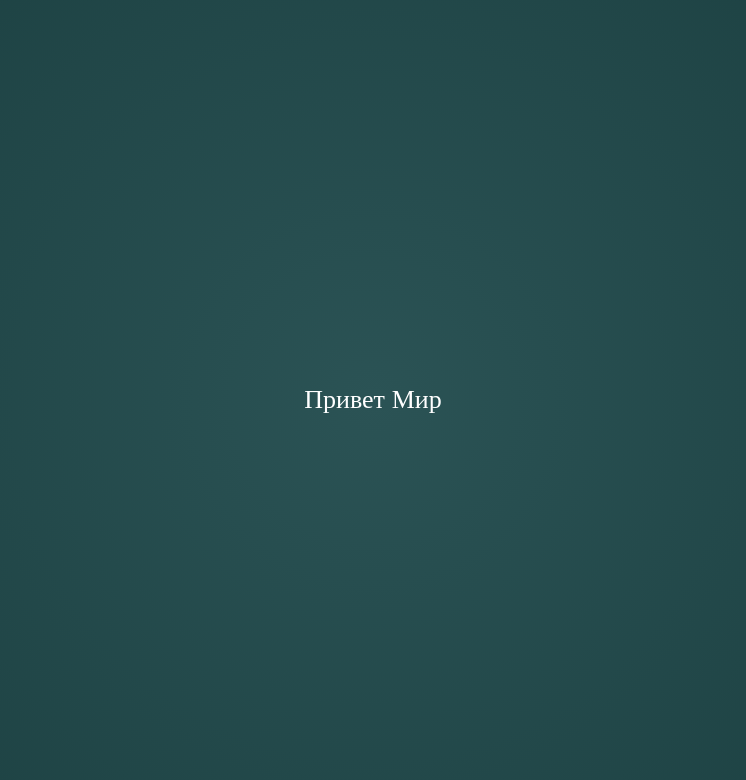
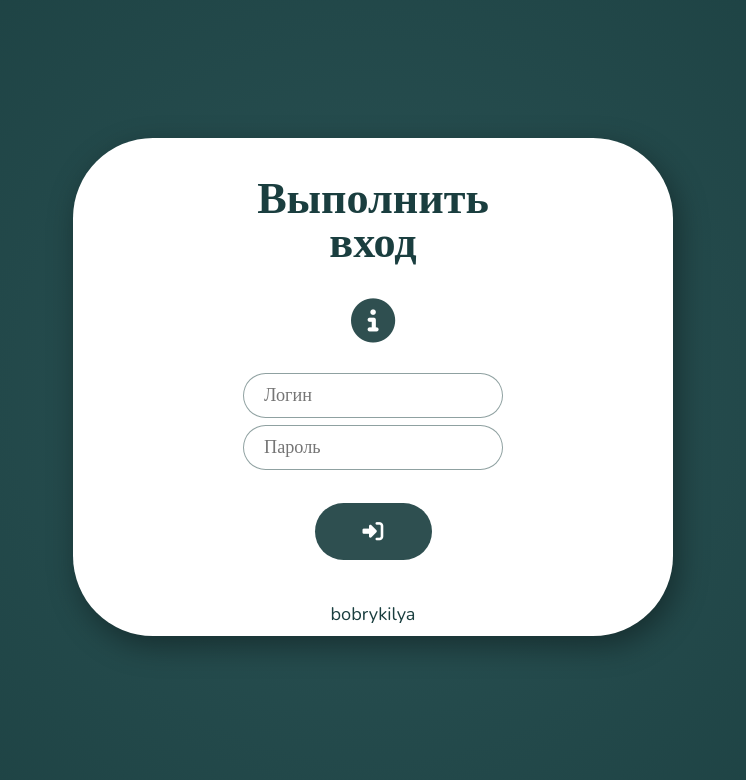
Before and after one commit to bobrykilya/Norio, a React (Create React App) app in the folder frontend/: page / in a window 1280 px wide. Shown: the top 780 px of the page, without its empty margins (267-1013 px from the left). Built offline with nearby package versions, Linux system fonts and the light colour scheme; no server answers.

Commit message:
Added proxy, LoginPanel

```diff
--- a/frontend/package.json
+++ b/frontend/package.json
@@ -12,8 +12,7 @@
     "web-vitals": "^2.1.0"
   },
   "scripts": {
-    "start": "react-scripts start --ignore client",
-    "server": "index.js --ignore client"
+    "start": "react-scripts start"
   },
   "eslintConfig": {
     "extends": [
@@ -32,5 +31,6 @@
       "last 1 firefox version",
       "last 1 safari version"
     ]
-  }
+  },
+  "proxy": "http://localhost:5000/"
 }
--- a/frontend/public/index.html
+++ b/frontend/public/index.html
@@ -3,7 +3,7 @@
   <head>
     <meta charset="utf-8" />
     <link rel="icon" href="%PUBLIC_URL%/favicon.ico" />
-    <link rel="manifest" href="%PUBLIC_URL%/manifest.json" />
+    <!-- <link rel="manifest" href="%PUBLIC_URL%/manifest.json" /> -->
     <meta name="viewport" content="width=device-width, initial-scale=1" />
     <meta name="theme-color" content="#000000" />
     <meta name="description" content="Web-app for employees of corporation">
--- a/frontend/src/App.css
+++ b/frontend/src/App.css
@@ -1 +1 @@
-@import"https://fonts.googleapis.com/css2?family=Nunito&display=swap";*{padding:0;margin:0;border:0;box-sizing:border-box}*:before,*:after{box-sizing:border-box}:focus,:active{outline:none}a:focus,a:active{outline:none}nav,footer,header,aside{display:block}html,body{height:100%;width:100%;font-size:100%;line-height:1;font-size:26px;-ms-text-size-adjust:100%;-moz-text-size-adjust:100%;-webkit-text-size-adjust:100%}input,button,textarea{font-family:inherit}input::-ms-clear{display:none}button{cursor:pointer;background:none}button::-moz-focus-inner{padding:0;border:0}a{text-decoration:none}a:visited,a:hover{text-decoration:none}ul li{list-style:none}img{vertical-align:top}h1,h2,h3,h4,h5,h6{font-size:inherit;font-weight:400}*{font-family:"Nunito"}.cont{width:100%;height:100%;position:relative;overflow:hidden;display:flex;flex-direction:column;justify-content:center;align-items:center;overscroll-behavior:contain}.main-body{color:#fff;background:radial-gradient(circle, #2b5355, #1a3e3f)}
+@import"https://fonts.googleapis.com/css2?family=Nunito:wght@400;600&display=swap";*{padding:0;margin:0;border:0;box-sizing:border-box}*:before,*:after{box-sizing:border-box}:focus,:active{outline:none}a:focus,a:active{outline:none}nav,footer,header,aside{display:block}html,body{height:100%;width:100%;font-size:100%;line-height:1;font-size:26px;-ms-text-size-adjust:100%;-moz-text-size-adjust:100%;-webkit-text-size-adjust:100%}input,button,textarea{font-family:inherit}input::-ms-clear{display:none}button{cursor:pointer;background:none}button::-moz-focus-inner{padding:0;border:0}a{text-decoration:none}a:visited,a:hover{text-decoration:none}ul li{list-style:none}img{vertical-align:top}h1,h2,h3,h4,h5,h6{font-size:inherit;font-weight:400}.cont{width:100%;height:100%;position:relative;overflow:hidden;display:flex;flex-direction:column;justify-content:center;align-items:center;overscroll-behavior:contain}.main-body{color:#1a3e3f;font-family:"Nunito";background:radial-gradient(circle, #2b5355, #1a3e3f)}
--- a/frontend/src/App.js
+++ b/frontend/src/App.js
@@ -1,39 +1,31 @@
-// import { useState, useEffect } from 'react';
+import { useState, useEffect } from 'react';
+import LoginPanel from "./components/LogPanel/LoginPanel"
 import './App.css';
 
 function App() {
 
-  // const [state, setState] = useState(null);
+  const [state, setState] = useState(null);
 
-  // const callBackendAPI = async () => {
-  //   const response = await fetch('/express_backend');
-  //   const body = await response.json();
+  const callBackendAPI = async () => {
+    const response = await fetch('/api');
+    const body = await response.json();
 
-  //   if (response.status !== 200) {
-  //     throw Error(body.message)
-  //   }
-  //   return body;
-  // };
+    if (response.status !== 200) {
+      throw Error(body.message)
+    }
+    return body;
+  };
 
   // получение GET маршрута с сервера Express, который соответствует GET из server.js
-  // useEffect(() => {
-  //   callBackendAPI()
-  //   .then(res => setState(res.express))
-  //   .catch(err => console.log(err));
-  // }, [])
-
-  // return (
-  //   <div className="App">
-  //     {/* вывод данных, полученных с сервера Express */}
-  //     <div>
-  //         {state}
-  //     </div>
-  //   </div>
-  // );
+  useEffect(() => {
+    callBackendAPI()
+    .then(res => setState(res.express))
+    .catch(err => console.log(err));
+  }, [])
 
   return(
     <div className="main-body cont">
-      Привет Мир
+      <LoginPanel />
     </div>
   )
 }
--- a/frontend/src/App.sass
+++ b/frontend/src/App.sass
@@ -1,5 +1,9 @@
+@import url("https://fonts.googleapis.com/css2?family=Nunito:wght@400;600&display=swap")
+// @import url('https://fonts.googleapis.com/css2?family=Montserrat:wght@400;600&display=swap')
+@import './reset'
 @import './common'
 
 .main-body
-    color: white
+    color: #1a3e3f
+    font-family: "Nunito"
     background: radial-gradient(circle, #2b5355, #1a3e3f)
--- a/frontend/src/_common.sass
+++ b/frontend/src/_common.sass
@@ -1,9 +1,3 @@
-@import url("https://fonts.googleapis.com/css2?family=Nunito&display=swap")
-@import './reset'
-
-*
-  font-family: "Nunito"
-
 .cont
     width: 100%
     height: 100%
--- /dev/null
+++ b/frontend/src/components/LogPanel/LoginPanel.css
@@ -0,0 +1 @@
+.cont{width:100%;height:100%;position:relative;overflow:hidden;display:flex;flex-direction:column;justify-content:center;align-items:center;overscroll-behavior:contain}#log-cont{margin-top:-1rem;height:auto;width:80%;max-width:600px;min-width:350px;background-color:#fff;border-radius:80px;box-shadow:5px 10px 30px rgba(0,0,0,.3764705882);padding-top:1.5rem;padding-bottom:.5rem}#log-cont #sign-in h1{font-size:1.7rem;font-weight:600;text-align:center}#log-cont #sign-in #info-but{margin-top:1rem;margin-bottom:.5rem;color:rgba(26,62,63,.9098039216);font-size:1.7rem}#log-cont #sign-in input{text-align:cente;width:10rem;height:1.7rem;border:1px solid rgba(26,62,63,.4862745098);border-radius:40px;margin-top:.3rem;padding:7px 20px;font-size:.7rem}#log-cont #sign-in #submit-but{border-radius:30px;margin-top:1.3rem;margin-bottom:1.7rem;width:4.5rem;height:2.2rem;background-color:rgba(26,62,63,.9098039216);font-size:.8rem;color:#fff}#log-cont #sign-in #name-tag{font-size:.7rem}@media(max-width: 500px){#log-cont{padding-top:1.2rem;border-radius:50px}#log-cont #sign-in h1{font-size:1.5rem}}
--- /dev/null
+++ b/frontend/src/components/LogPanel/LoginPanel.js
@@ -0,0 +1,18 @@
+import './LoginPanel.css';
+
+function LoginPanel() {
+  return (
+    <div id='log-cont' className='cont'>
+      <form id='sign-in' className='cont'>
+        <h1>Выполнить <br/> вход</h1>
+        <button id='info-but'><i className="fa-solid fa-circle-info"></i></button>
+        <input type="text" placeholder='Логин' />
+        <input type="password" placeholder='Пароль' />
+        <button id='submit-but' type='submit'><i className="fa-solid fa-right-to-bracket"></i></button>
+        <h3 id='name-tag'>bobrykilya</h3>
+      </form>
+    </div>
+  );
+}
+
+export default LoginPanel;
--- /dev/null
+++ b/frontend/src/components/LogPanel/LoginPanel.sass
@@ -0,0 +1,56 @@
+@import '../../common'
+
+#log-cont
+    // border: 2px solid yellow
+    margin-top: -1rem
+    height: auto
+    width: 80%
+    max-width: 600px
+    min-width: 350px
+    background-color: #ffffff
+    border-radius: 80px
+    box-shadow: 5px 10px 30px #00000060
+    padding-top: 1.5rem
+    padding-bottom: 0.5rem
+    #sign-in
+        // border: 2px solid black
+        h1
+            // border: 2px solid yellow
+            font-size: 1.7rem
+            font-weight: 600
+            text-align: center
+        #info-but
+            margin-top: 1rem
+            margin-bottom: 0.5rem
+            color: #1a3e3fe8
+            font-size: 1.7rem
+        input
+            text-align: cente
+            width: 10rem
+            height: 1.7rem
+            border: 1px solid #1a3e3f7c
+            border-radius: 40px
+            margin-top: 0.3rem
+            padding: 7px 20px
+            font-size: 0.7rem
+        #submit-but
+            // border: 2px solid red
+            border-radius: 30px
+            margin-top: 1.3rem
+            margin-bottom: 1.7rem
+            width: 4.5rem
+            height: 2.2rem
+            background-color: #1a3e3fe8
+            font-size: 0.8rem
+            color: white
+        #name-tag
+            // border: 2px solid yellow
+            font-size: 0.7rem
+
+@media ( max-width: 500px )
+    #log-cont
+        padding-top: 1.2rem
+        border-radius: 50px
+        #sign-in
+            h1
+                font-size: 1.5rem
--- a/frontend/src/index.js
+++ b/frontend/src/index.js
@@ -4,8 +4,4 @@ import ReactDOM from 'react-dom/client';
 import App from './App';
 
 const root = ReactDOM.createRoot(document.getElementById('root'));
-root.render(
-  <React.StrictMode>
-    <App />
-  </React.StrictMode>
-);
+root.render(<App />);
```
Also changed, not shown: 1 other file (tests, documents, lock files or other folders).
